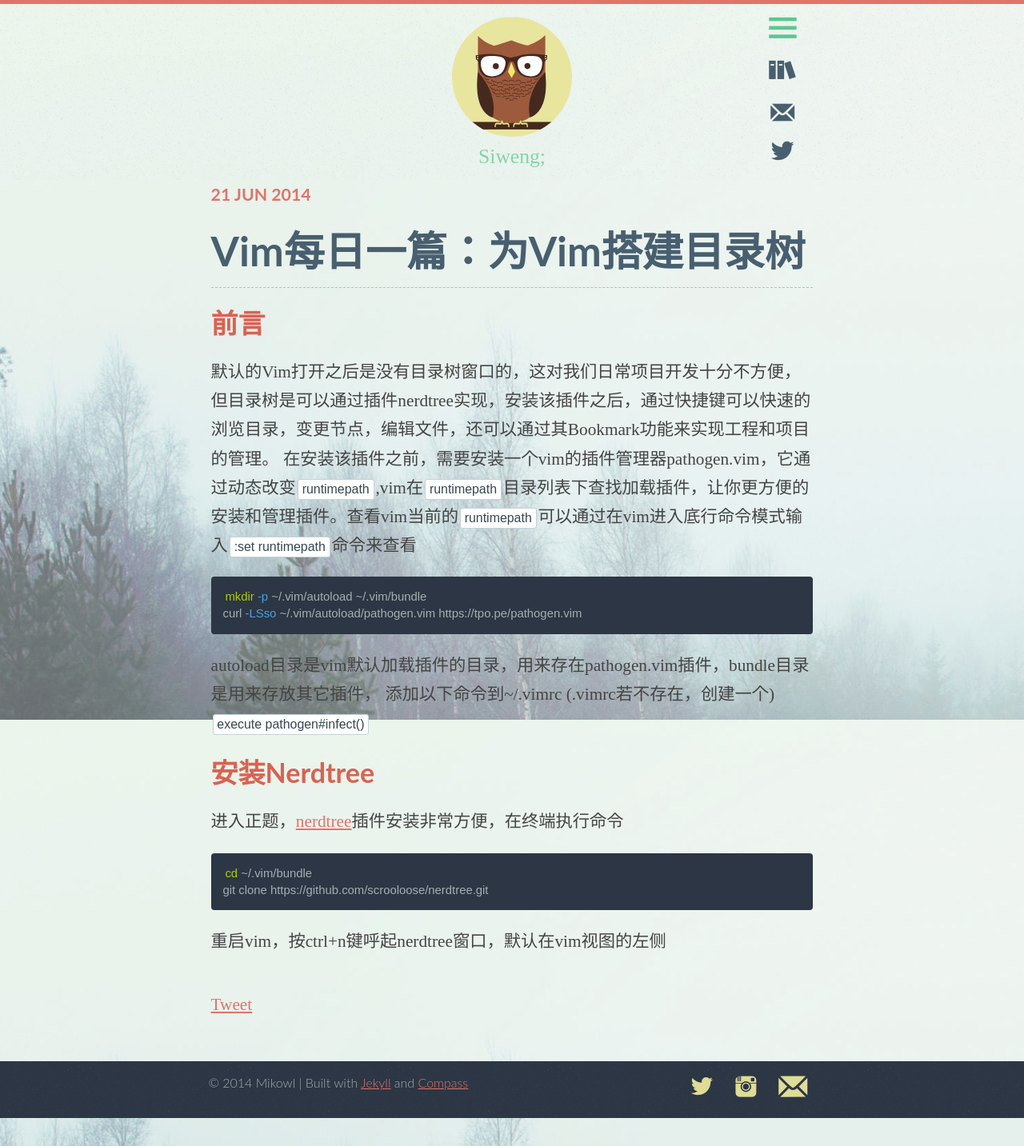
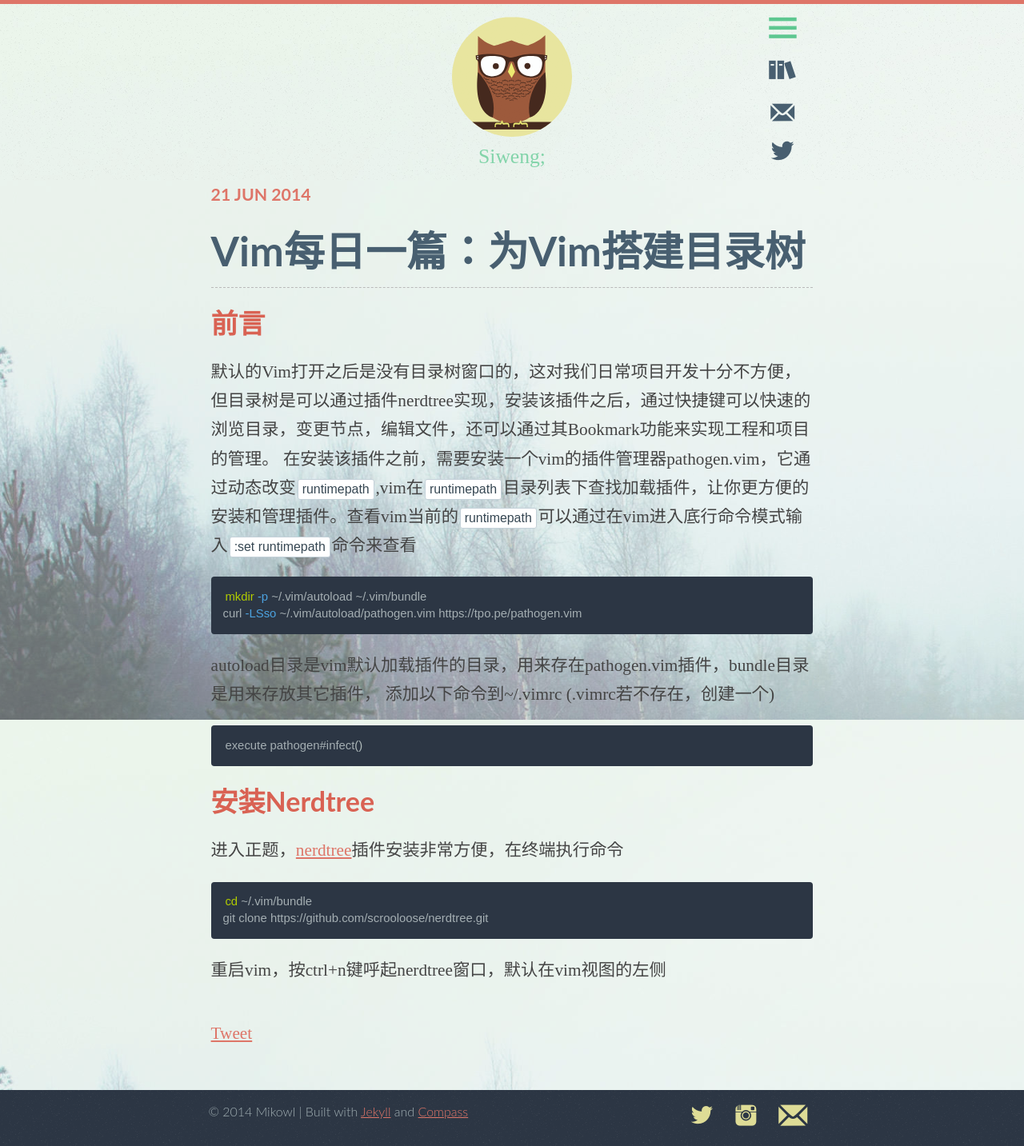
Before and after one commit to siweng/siweng.github.io, a Jekyll site: the page built from _posts/2014-06-21-vim-2-nerdtree.md, in a window 1280 px wide. Shown: the whole page at 80% size. Built offline with Jekyll 4.4.1, drawn with Linux system fonts in a browser that asks for light colours; nearby versions of some CDN libraries; some web fonts are replaced; Markdown is read by kramdown in place of the engine named in the settings; comment, search, counter and statistics services are not loaded.

Commit message:
auto commit

```diff
--- a/_posts/2014-06-21-vim-2-nerdtree.md
+++ b/_posts/2014-06-21-vim-2-nerdtree.md
@@ -15,7 +15,9 @@ curl -LSso ~/.vim/autoload/pathogen.vim https://tpo.pe/pathogen.vim
 {% endhighlight %}
 autoload目录是vim默认加载插件的目录，用来存在pathogen.vim插件，bundle目录是用来存放其它插件，
 添加以下命令到~/.vimrc (.vimrc若不存在，创建一个)
-`execute pathogen#infect()`
+{% highlight bash %}
+execute pathogen#infect()
+{% endhighlight %}
 
 ###安装Nerdtree
 进入正题，[nerdtree](https://github.com/scrooloose/nerdtree)插件安装非常方便，在终端执行命令
```
